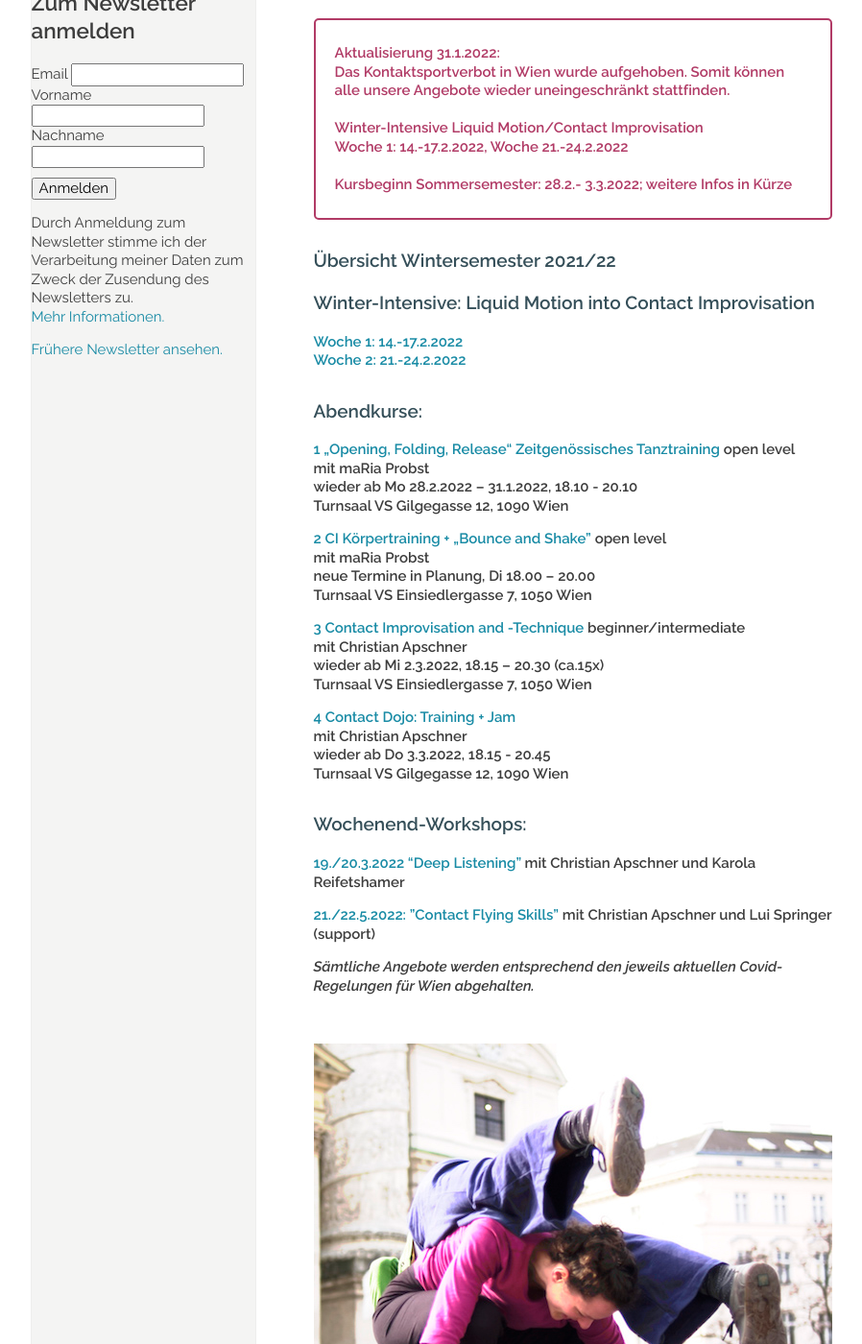
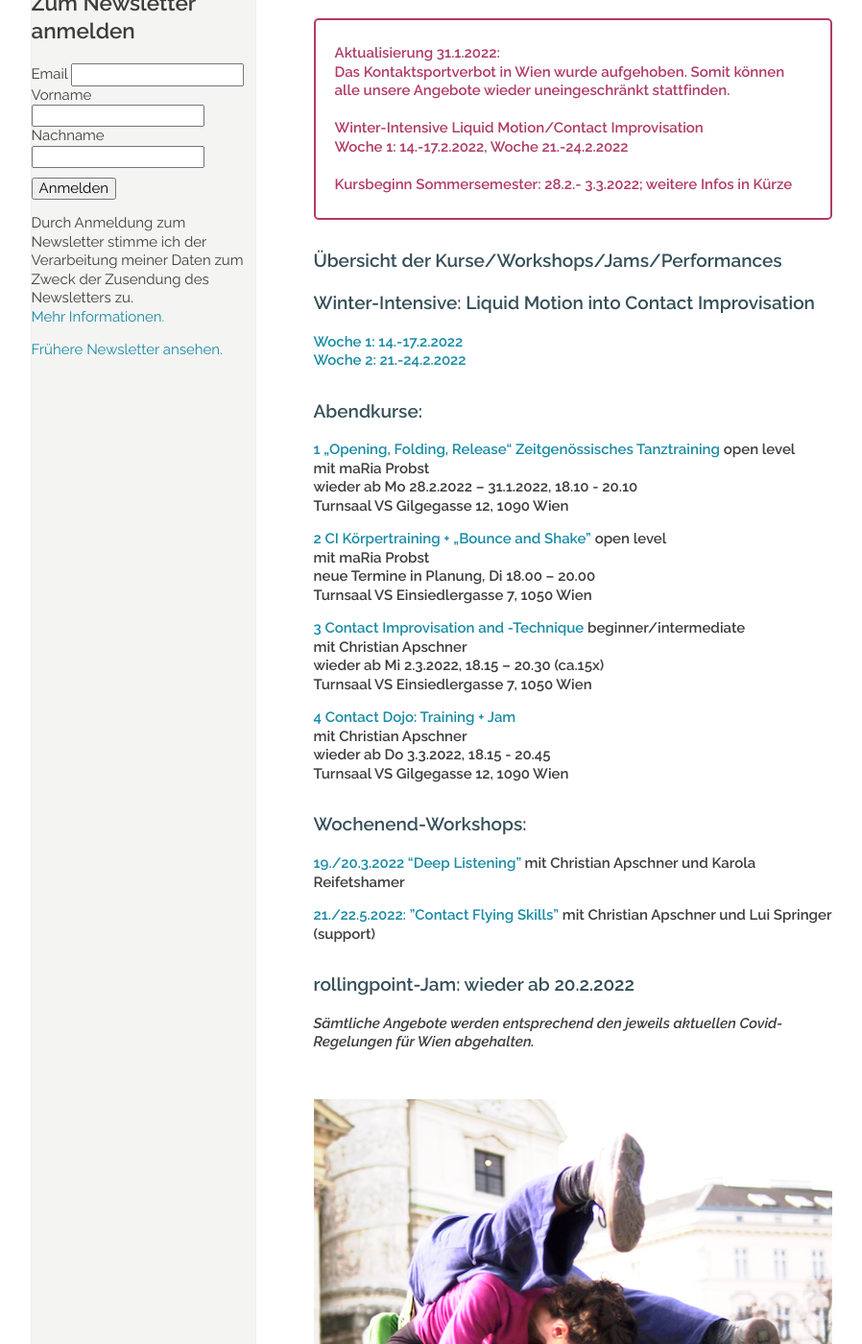
Before and after one commit to manulari/rollingpointat, a Jekyll site: the page built from _pages_de/index.md, in a window 1280 px wide and 1400 px high, scrolled down 932 px. Shown: the whole window at 96% size, without its empty margins (152-1050 px from the left). Built offline with Jekyll 4.4.1, drawn with Linux system fonts in a browser that asks for light colours; comment, search, counter and statistics services are not loaded.

Commit message:
Update page (de) “index”

```diff
--- a/_pages_de/index.md
+++ b/_pages_de/index.md
@@ -23,7 +23,7 @@ Fotocredit: Johannes Stolba
 > \
 > **Kursbeginn Sommersemester: 28.2.- 3.3.2022; weitere Infos in Kürze**
 
-### Übersicht Wintersemester 2021/22
+### Übersicht der Kurse/Workshops/Jams/Performances
 
 ### **Winter-Intensive: Liquid Motion into Contact Improvisation**
 
@@ -58,6 +58,10 @@ Turnsaal VS Einsiedlergasse 7, 1050 Wien**
 
 **[21./22.5.2022: "Contact Flying Skills"](/workshops#flying)** **mit Christian Apschner und Lui Springer (support)**
 
+### **rollingpoint-Jam: wieder ab 20.2.2022**
+
+
+
 ***Sämtliche Angebote werden entsprechend den jeweils aktuellen Covid-Regelungen für Wien abgehalten.***
 
 &nbsp;
```
